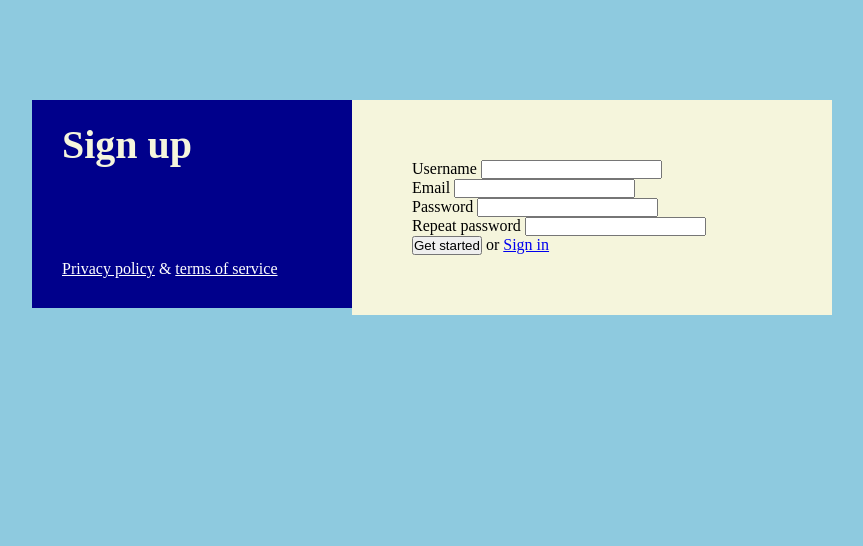
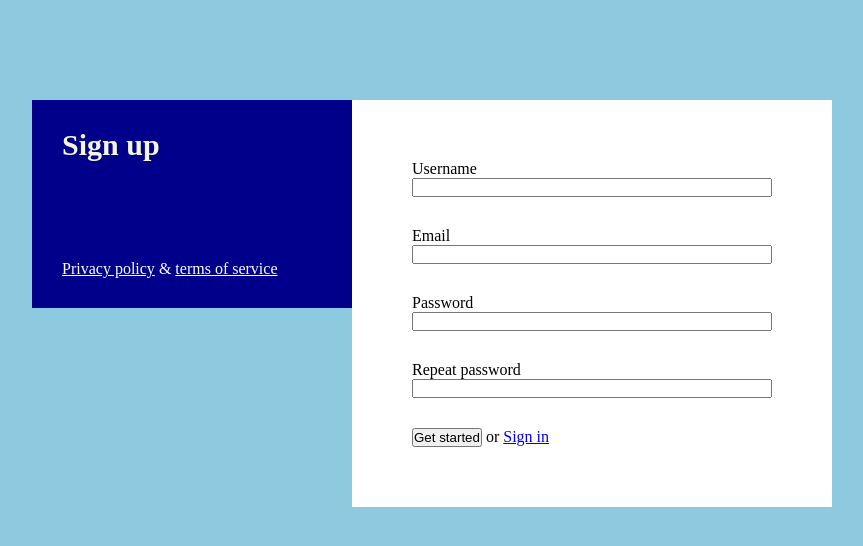
Before and after one commit to Uugne/3-signup, a plain HTML site: page index.html in a window 1280 px wide. Shown: the whole page, without its empty margins (208-1071 px from the left). Drawn offline with Linux system fonts and the light colour scheme.

Commit message:
Initial form HTML #8

```diff
--- a/css/main.css
+++ b/css/main.css
@@ -26,22 +26,26 @@ body {
 }
 
 .main-title {
+    display: inline-block;
     color: beige;
     width: 100%;
-    font-size: 40px;
+    font-size: 30px;
     line-height: 30px;
     margin-bottom: 100px;
 }
 
 .bottom-links {
+    display: inline-block;
     width: 100%;
 }
 
 .link {
+    display: inline-block;
     color: white;
 }
 
 .symbol {
+    display: inline-block;
     color: white;
 }
 
@@ -49,7 +53,7 @@ body {
     display: inline-block;
     float: left;
     width: 60%;
-    background-color: beige;
+    background-color: white;
     padding: 60px;
 }
 
@@ -57,3 +61,23 @@ body {
     display: inline-block;
     width: 100%;
 }
+
+.form > .form-row {
+    display: inline-box;
+    width: 100%;
+    margin-bottom: 30px;
+}
+
+.form > .form-row:last-of-type {
+    margin-bottom: 0;
+}
+
+.form > .form-row > label {
+    display: inline-box;
+    width: 100%;
+}
+
+.form > .form-row > input {
+    display: inline-box;
+    width: 100%;
+}
```
Also changed, not shown: index.html (line endings or trailing spaces).
